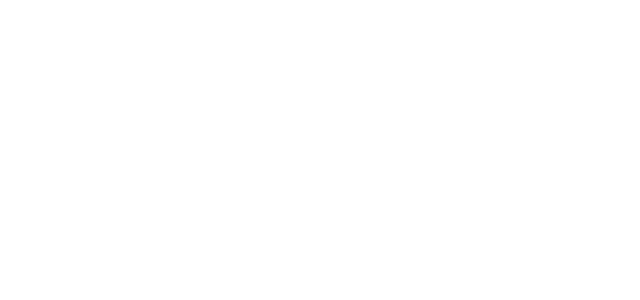
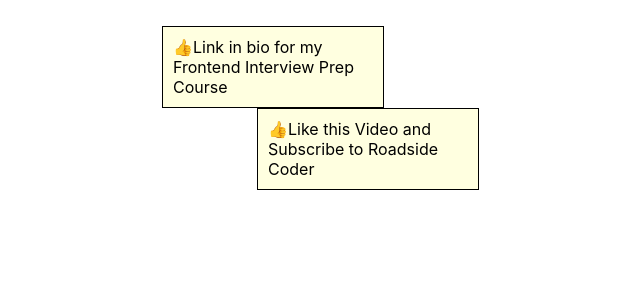
Before and after one commit to nandan95/react-redux-toolkit, a React (Create React App) app: page / in a window 1280 px wide. Shown: the top 300 px of the page, without its empty margins (415-1055 px from the left). Built offline with nearby package versions, Linux system fonts and the light colour scheme.

Commit message:
drag -drop functionality

```diff
--- a/src/App.js
+++ b/src/App.js
@@ -1,11 +1,22 @@
 
 import './App.css';
+import { useState } from 'react';
+import Notes from './components/Notes';
+function App() {
+  const [notes, setNotes] = useState([
+    {
+      id: 1,
+      text: "Link in bio for my Frontend Interview Prep Course",
+    },
+    {
+      id: 2,
+      text: "Like this Video and Subscribe to Roadside Coder",
+    },
+  ]);
 
-function App() {
+  const [note, setNote] = useState("");
   return (
-    <div className="App">
-
-    </div>
+      <Notes notes={notes} setNotes={setNotes}/>
   );
 }
 
--- /dev/null
+++ b/src/components/Note.js
@@ -0,0 +1,22 @@
+import React, { forwardRef } from 'react'
+
+const Note = forwardRef(({content ,initialPos, ...props} , ref)=> {
+    return (
+      <div
+      ref={ref}
+      style={{
+          position: "absolute",
+          left: `${initialPos?.x}px`,
+          top: `${initialPos?.y}px`,
+          border: "1px solid black",
+          userSelect: "none",
+          padding: "10px",
+          width: "200px",
+          cursor: "move",
+          backgroundColor: "lightyellow",
+        }}
+        {...props}>👍{content}</div>
+    )
+  }
+  )
+export default Note ;
--- /dev/null
+++ b/src/components/Notes.js
@@ -0,0 +1,106 @@
+import React, { createRef, useEffect, useRef } from 'react'
+import Note from './Note'
+
+export default function Notes({ notes = [], setNotes = () => { } }) {
+  const noteRefs = useRef([]);
+  useEffect(() => {
+    // localstorage logic
+    const savedNotes = JSON.parse(localStorage.getItem("notes")) || [];
+
+    const updateNotes = notes.map(note => {
+      const savedNote = savedNotes.find((n) => n.id === note.id);
+      if (savedNote) {
+        return { ...note, position: savedNote.position };
+      }
+      else {
+        const position = determineNewPosition();
+        return { ...note, position }
+      }
+    })
+    setNotes(updateNotes);
+    localStorage.setItem("notes", JSON.stringify(updateNotes));
+
+  }, [])
+
+  const determineNewPosition = () => {
+    const maxX = window.innerWidth - 250;
+    const maxY = window.innerHeight - 250;
+    return {
+      x: Math.floor(Math.random() * maxX),
+      y: Math.floor(Math.random() * maxY),
+    };
+  }
+
+  const handleDragStart = (note, e) => {
+    const { id } = note;
+    const noteRef = noteRefs.current[id].current;
+    const rect = noteRef.getBoundingClientRect();
+    const offsetX = e.clientX - rect.left;
+    const offsetY = e.clientY - rect.top;
+
+    const startPos = note.position;
+
+    const handleMouseMove = (e) => {
+      const newX = e.clientX - offsetX;
+      const newY = e.clientY - offsetY;
+
+      noteRef.style.left = `${newX}px`;
+      noteRef.style.top = `${newY}px`;
+    };
+
+    const handleMouseUp = () => {
+      document.removeEventListener("mousemove", handleMouseMove);
+      document.removeEventListener("mouseup", handleMouseUp);
+
+      const finalRect = noteRef.getBoundingClientRect();
+      const newPosition = { x: finalRect.left, y: finalRect.top };
+
+      if (checkForOverlap(id)) {
+        // check for overlap
+        noteRef.style.left = `${startPos.x}px`;
+        noteRef.style.top = `${startPos.y}px`;
+      } else {
+        updateNotePosition(id, newPosition);
+      }
+    };
+
+    document.addEventListener("mousemove", handleMouseMove);
+    document.addEventListener("mouseup", handleMouseUp);
+  }
+  const checkForOverlap = (id) => {
+    const currentNoteRef = noteRefs.current[id].current;
+    const currentRect = currentNoteRef.getBoundingClientRect();
+
+    return notes.some((note) => {
+      if (note.id === id) return false;
+
+      const otherNoteRef = noteRefs.current[note.id].current;
+      const otherRect = otherNoteRef.getBoundingClientRect();
+
+      const overlap = !(
+        currentRect.right < otherRect.left ||
+        currentRect.left > otherRect.right ||
+        currentRect.bottom < otherRect.top ||
+        currentRect.top > otherRect.bottom
+      );
+
+      return overlap;
+    });
+  };
+  const updateNotePosition = (id, newPosition) => {
+    const updatedNotes = notes.map((note) =>
+      note.id === id ? { ...note, position: newPosition } : note
+    );
+    setNotes(updatedNotes);
+    localStorage.setItem("notes", JSON.stringify(updatedNotes));
+  };
+  return (
+    notes.map((note) => {
+      return <Note key={note.id} content={note.text} initialPos={note.position}
+        ref={noteRefs.current[note.id]
+          ? noteRefs.current[note.id]
+          : (noteRefs.current[note.id] = createRef())}
+        onMouseDown={(e) => handleDragStart(note, e)} />
+    })
+  )
+}
```
